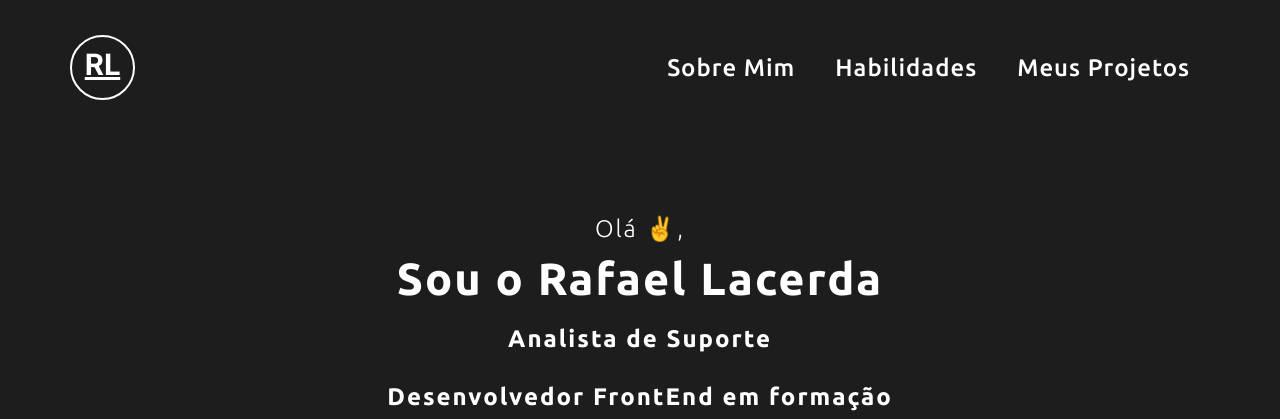
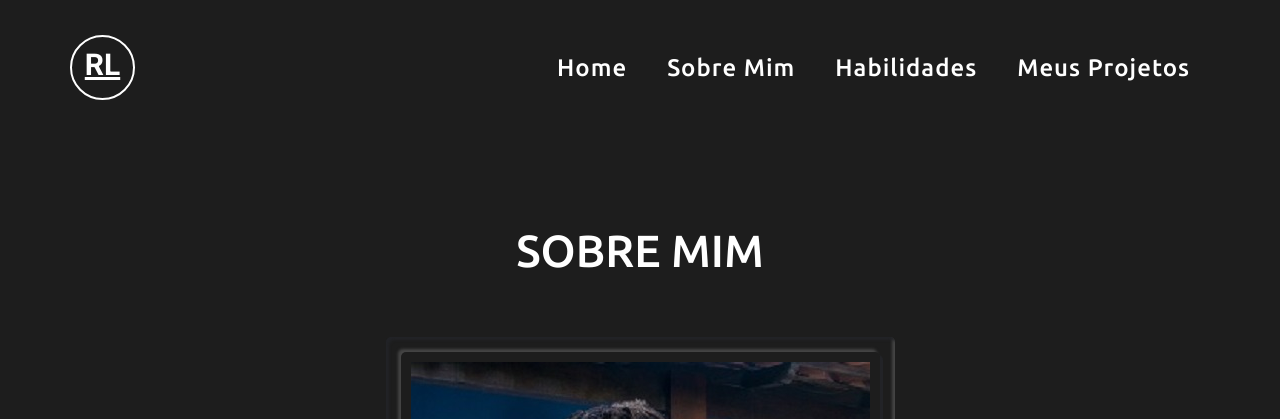
Before and after one commit to rafilds66/Portifolio-Rafael-Lacerda, a plain HTML site: page index.html in a window 1280 px wide. Both pictures are taken after a click on the button "Sobre Mim". Shown: the top 419 px of the page. Drawn offline with nearby package versions, Linux system fonts and the light colour scheme.

Commit message:
adicionando codigo javascript

```diff
--- a/index.html
+++ b/index.html
@@ -37,12 +37,10 @@
                         </div>
                     </label>
                     <ul>
-                        <button class="botao ativo">Sobre mim</button>
-                        <button class="botao ativo">Habilidades</button>
-                        <button class="botao ativo">Meus Projetos</button>
-                        <!-- <li><a href="#sobre-mim" class="botoes-carrossel">Sobre Mim</a></li>
-                        <li><a href="#habilidades" class="botoes-carrossel">Habilidades</a></li>
-                        <li><a href="#projetos" class="botoes-carrossel">Meus Projetos</a></li> -->
+                        <button class="botao ativo">Home</button>
+                        <button class="botao">Sobre mim</button>
+                        <button class="botao">Habilidades</button>
+                        <button class="botao">Meus Projetos</button>
                     </ul>
                 </nav>
             </div>
@@ -113,7 +111,7 @@
                     </p>
 
                     <div class="botoes">
-                        <a target="_blank" href="./src/arquivos/cv.pdf" class="botao outer-shadow">Veja meu CV</a>
+                        <a target="_blank" href="./src/arquivos/cv.pdf" class="botoes outer-shadow">Veja meu CV</a>
                     </div>
                 </div>
             </div>
--- a/src/css/sections/header.css
+++ b/src/css/sections/header.css
@@ -114,8 +114,8 @@
 
     .header nav input:checked~ul {
         display: block;
-        /* background-color: var(--corPrimaria);
-        border-radius: 10px; */
+       /* background-color: var(--corPrimaria);
+          border-radius: 10px; */
     }
 
     .header nav {
@@ -140,7 +140,7 @@
 
 @media(max-width: 425px){
     .header .botao{
-        font-size: 1rem;
+        font-size: 1.6rem;
         flex-wrap: nowrap;
     }
 }
--- a/src/js/index.js
+++ b/src/js/index.js
@@ -0,0 +1,31 @@
+const botoesCarrossel = document.querySelectorAll(".botao")
+const cards = document.querySelectorAll(".card")
+
+
+botoesCarrossel.forEach((botao, indice) =>{
+    botao.addEventListener("click",() => {
+        removerBotaoAtivo()
+        adicionarBotaoAtivo(botao)
+        removerCardAtivo()
+        adicionarCardAtivo(indice)
+    })
+})
+
+function adicionarCardAtivo(indice) {
+    cards[indice].classList.add('card-ativo')
+    console.log(cards[indice])
+}
+
+function removerCardAtivo() {
+    const cardAtivo = document.querySelector(".card-ativo")
+    cardAtivo.classList.remove("card-ativo")
+}
+
+function adicionarBotaoAtivo(botao) {
+    botao.classList.add("ativo")
+}
+
+function removerBotaoAtivo() {
+    const botaoAtivo = document.querySelector(".ativo")
+    botaoAtivo.classList.remove("ativo")
+}
```
